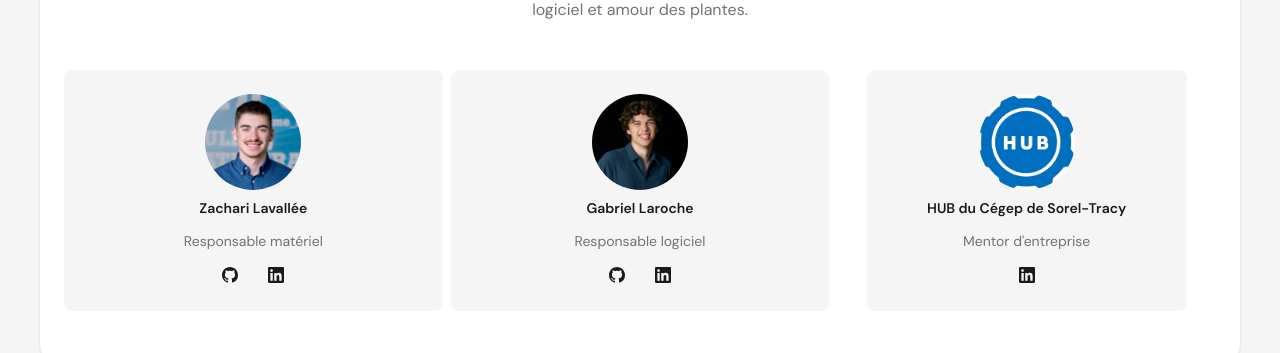
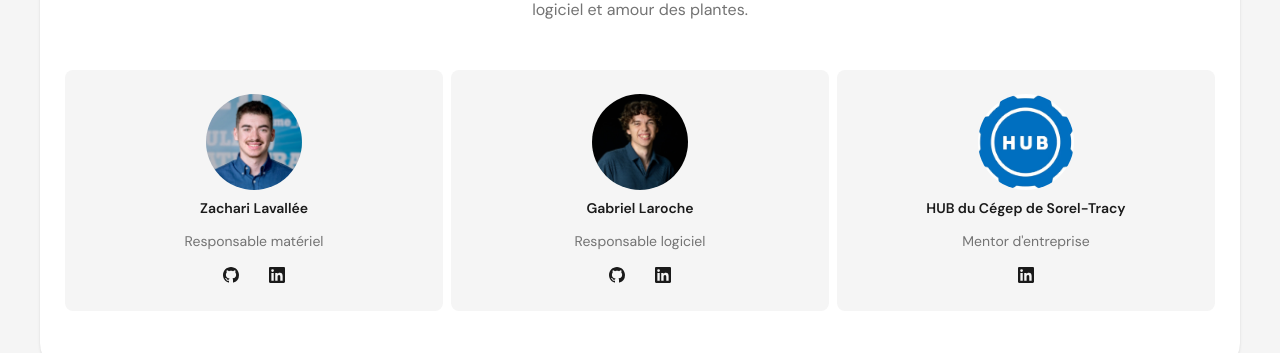
Before and after one commit to Plantagoshi/plantagoshi-landing, a Vue app: page / in a window 1280 px wide. Shown: the part 2457-2810 px from the top of the page. Built offline with nearby package versions, Linux system fonts and the light colour scheme.

Commit message:
style: fix team spacing

```diff
--- a/src/components/TeamSection.vue
+++ b/src/components/TeamSection.vue
@@ -9,12 +9,11 @@
         </p>
       </div>
 
-      <div class="grid grid-cols-2 md:grid-cols-3 gap-2 justify-center">
+      <div class="flex flex-wrap justify-center gap-2">
         <div
           v-for="(member, i) in members"
           :key="i"
-          class="card bg-base-200 hover:scale-110 transition-all duration-200"
-          :class="{ 'col-span-2 md:col-span-1 max-w-xs mx-auto w-full': i === members.length - 1 && members.length % 2 !== 0 }"
+          class="card bg-base-200 hover:scale-110 transition-all duration-200 w-[calc(50%-0.25rem)] md:w-[calc(33.333%-0.375rem)]"
         >
           <div class="card-body items-center text-center p-6">
             <div class="avatar">
```
